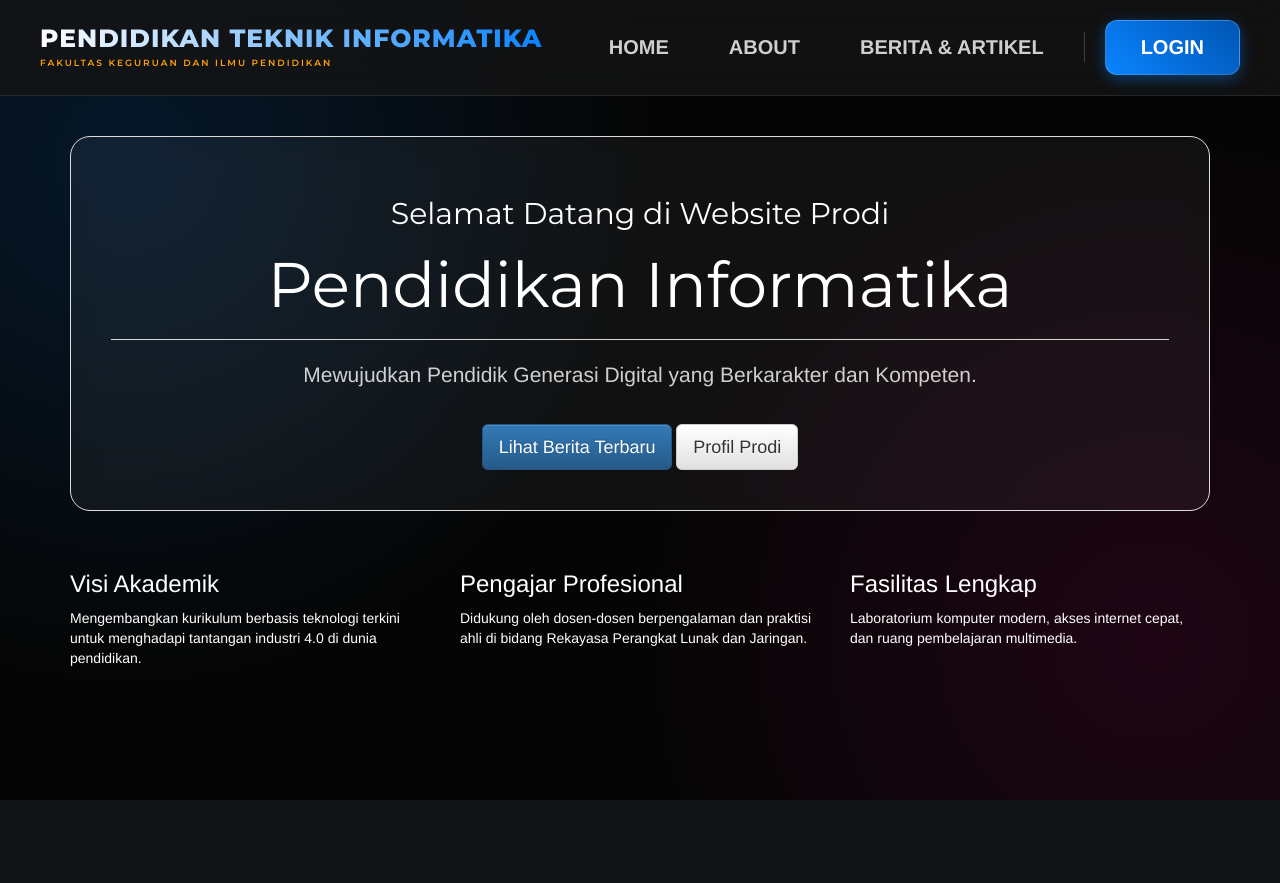
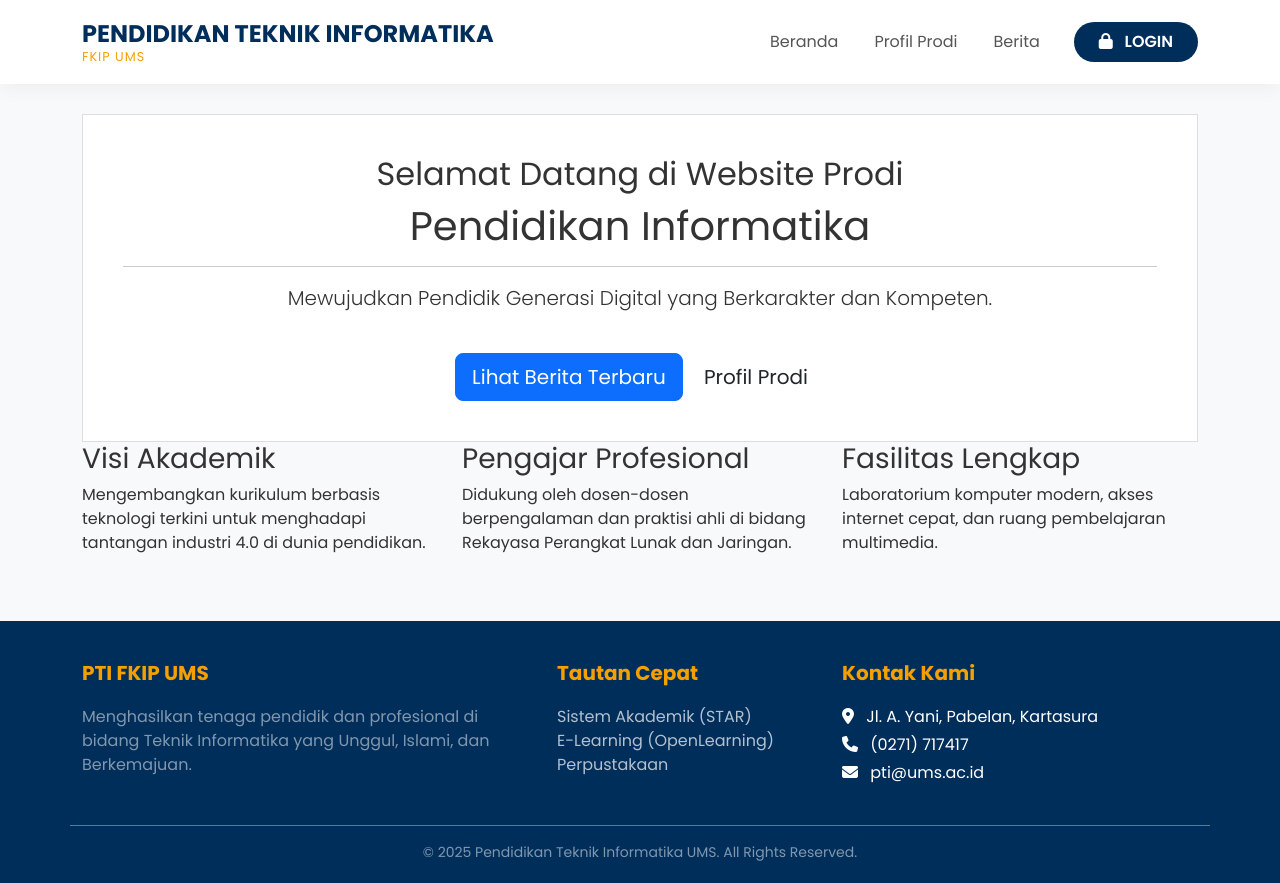
Before and after one commit to dimaswahyuprasetyoo/django-blog, a Django app: page / in a window 1280 px wide. Before the commit the page ends 800 px from the top, so only its background shows below. Run offline with Django 5.2, Linux system fonts and the light colour scheme; some libraries are stand-ins or nearby versions.

Commit message:
Update file static dan blog

```diff
--- a/blog/templates/blog/base.html
+++ b/blog/templates/blog/base.html
@@ -4,158 +4,200 @@
 <head>
     <meta charset="utf-8">
     <meta name="viewport" content="width=device-width, initial-scale=1">
-        <title>Pendidikan Informatika FKIP</title>
+    <title>Pendidikan Teknik Informatika - FKIP UMS</title>
 
-        <link rel="stylesheet" href="//maxcdn.bootstrapcdn.com/bootstrap/3.2.0/css/bootstrap.min.css">
-        <link rel="stylesheet" href="//maxcdn.bootstrapcdn.com/bootstrap/3.2.0/css/bootstrap-theme.min.css">
+    <link href="https://cdn.jsdelivr.net/npm/bootstrap@5.3.0/dist/css/bootstrap.min.css" rel="stylesheet">
 
-        <link href="//fonts.googleapis.com/css?family=Montserrat:wght@400;600;800&display=swap" rel="stylesheet" type="text/css">
-        <link href="//fonts.googleapis.com/css?family=Lobster&subset=latin,latin-ext" rel="stylesheet" type="text/css">
+    <link href="https://fonts.googleapis.com/css2?family=Poppins:wght@300;400;600;700&display=swap" rel="stylesheet">
 
-        <link rel="stylesheet" href="{% static 'css/blog.css' %}">
+    <link rel="stylesheet" href="https://cdnjs.cloudflare.com/ajax/libs/font-awesome/6.4.0/css/all.min.css">
 
     <style>
-            /* Reset Margin Body agar Full Screen */
-            body { margin: 0; padding: 0; }
-
-            /* Penataan Ulang Header agar Rapi */
-            .page-header {
-                display: flex;
-                justify-content: space-between;
-                align-items: center;
-                padding: 20px 40px;
-                margin-top: 0;
-                margin-bottom: 40px;
-                border-bottom: 1px solid rgba(255,255,255,0.1);
+        :root {
+            --ums-blue: #002e5b; /* Biru UMS */
+            --ums-gold: #f4a000; /* Kuning/Emas UMS */
+            --light-bg: #f8f9fa;
         }
 
-            /* Container Kiri (Judul & Fakultas) */
-            .header-branding {
+        body {
+            font-family: 'Poppins', sans-serif;
+            background-color: var(--light-bg);
+            color: #333;
             display: flex;
             flex-direction: column;
+            min-height: 100vh;
         }
 
-            .header-branding h1 {
-                margin: 0;
-                font-size: 1.8rem;
-                font-weight: 800;
-                text-transform: uppercase;
+        /* NAVBAR STYLING */
+        .navbar {
+            background-color: white;
+            box-shadow: 0 4px 20px rgba(0,0,0,0.05);
+            padding: 15px 0;
+        }
+
+        .navbar-brand {
+            font-weight: 700;
+            color: var(--ums-blue) !important;
+            font-size: 1.5rem;
+            line-height: 1.2;
+        }
+
+        .navbar-brand span {
+            display: block;
+            font-size: 0.8rem;
+            color: var(--ums-gold);
+            font-weight: 500;
             letter-spacing: 1px;
         }
 
-            .header-branding h1 a {
-                text-decoration: none;
-                background: linear-gradient(to right, #fff, #0A84FF);
-                -webkit-background-clip: text;
-                -webkit-text-fill-color: transparent;
+        .nav-link {
+            color: #555 !important;
+            font-weight: 500;
+            margin: 0 10px;
+            transition: all 0.3s;
         }
 
-            /* Style Baru untuk Teks Fakultas */
-            .header-subtitle {
-                color: #FF9F0A; /* Warna Oranye FKIP */
-                font-size: 0.9rem;
-                font-weight: 600;
-                text-transform: uppercase;
-                letter-spacing: 2px;
-                margin-top: 5px;
-                font-family: 'Montserrat', sans-serif;
+        .nav-link:hover, .nav-link.active {
+            color: var(--ums-blue) !important;
+            transform: translateY(-2px);
         }
 
-            /* Container Kanan (Menu & Login) */
-            .header-actions {
-                display: flex;
-                align-items: center;
-                gap: 20px;
+        /* BUTTONS */
+        .btn-primary-ums {
+            background-color: var(--ums-blue);
+            color: white;
+            border-radius: 50px;
+            padding: 8px 25px;
+            border: none;
+            font-weight: 600;
+            transition: all 0.3s;
         }
 
-            /* Style Menu (Home, About, Berita) menjadi Tombol/Pill */
-            .nav-pills-glass {
-                display: flex;
-                gap: 20px;
+        .btn-primary-ums:hover {
+            background-color: #004080;
+            transform: scale(1.05);
+            box-shadow: 0 5px 15px rgba(0, 46, 91, 0.3);
+            color: white;
         }
 
-            .nav-pills-glass a {
-                color: rgba(255,255,255,0.8);
-                font-weight: 600;
-                text-decoration: none;
-                padding: 8px 20px;
-                border-radius: 50px;
-                transition: all 0.3s ease;
-                font-size: 2rem;
-                text-transform: uppercase;
+        /* MAIN CONTENT CONTAINER */
+        .main-wrapper {
+            flex: 1;
+            padding-top: 30px;
+            padding-bottom: 50px;
         }
 
-            .nav-pills-glass a:hover {
-                background: rgba(255,255,255,0.1);
-                color: #0A84FF;
-                box-shadow: 0 0 10px rgba(10, 132, 255, 0.3);
+        /* FOOTER */
+        footer {
+            background-color: var(--ums-blue);
+            color: white;
+            padding: 40px 0 20px 0;
+            margin-top: auto;
         }
 
-            /* Style Tombol Login yang Digedekan */
-            .btn-login-big {
-                background: linear-gradient(45deg, #0A84FF, #0055b3);
-                color: white !important;
-                padding: 12px 35px; /* Padding lebih besar */
-                border-radius: 12px;
-                font-weight: bold;
-                font-size: 2rem; /* Ukuran font lebih besar */
-                text-decoration: none;
-                box-shadow: 0 4px 15px rgba(10, 132, 255, 0.4);
-                transition: transform 0.2s;
-                border: 1px solid rgba(255,255,255,0.2);
+        footer h5 {
+            color: var(--ums-gold);
+            font-weight: 700;
+            margin-bottom: 20px;
         }
 
-            .btn-login-big:hover {
-                transform: scale(1.05);
-                box-shadow: 0 6px 20px rgba(10, 132, 255, 0.6);
+        footer a {
+            color: rgba(255,255,255,0.7);
             text-decoration: none;
+            transition: 0.3s;
         }
 
-            /* Style User Info (jika sudah login) */
-            .user-info {
+        footer a:hover {
             color: white;
-                font-size: 2rem;
-                display: flex;
-                align-items: center;
-                gap: 15px;
+            padding-left: 5px;
         }
     </style>
 </head>
+<body>
 
-    <body>
-        <div class="page-header">
+    <nav class="navbar navbar-expand-lg sticky-top">
+        <div class="container">
+            <a class="navbar-brand" href="{% url 'landing_page' %}">
+                PENDIDIKAN TEKNIK INFORMATIKA
+                <span>FKIP UMS</span>
+            </a>
 
-            <div class="header-branding">
-                <h1><a href="{% url 'landing_page' %}">Pendidikan Teknik Informatika</a></h1>
-                <div class="header-subtitle">Fakultas Keguruan dan Ilmu Pendidikan</div>
+            <button class="navbar-toggler" type="button" data-bs-toggle="collapse" data-bs-target="#navbarNav">
+                <span class="navbar-toggler-icon"></span>
+            </button>
+
+            <div class="collapse navbar-collapse justify-content-end" id="navbarNav">
+                <ul class="navbar-nav align-items-center">
+                    <li class="nav-item">
+                        <a class="nav-link" href="{% url 'landing_page' %}">Beranda</a>
+                    </li>
+                    <li class="nav-item">
+                        <a class="nav-link" href="{% url 'about_page' %}">Profil Prodi</a>
+                    </li>
+                    <li class="nav-item">
+                        <a class="nav-link" href="{% url 'post_list' %}">Berita</a>
+                    </li>
+
+                    <li class="nav-item ms-lg-3">
+                        {% if user.is_authenticated %}
+                            <div class="dropdown">
+                                <a class="btn btn-outline-primary dropdown-toggle rounded-pill px-4" href="#" role="button" data-bs-toggle="dropdown">
+                                    <i class="fas fa-user-circle me-1"></i> {{ user.username }}
+                                </a>
+                                <ul class="dropdown-menu dropdown-menu-end shadow border-0">
+                                    <li><a class="dropdown-item" href="{% url 'post_new' %}"><i class="fas fa-plus me-2"></i> Tulis Berita</a></li>
+                                    <li><hr class="dropdown-divider"></li>
+                                    <li><a class="dropdown-item text-danger" href="{% url 'logout' %}"><i class="fas fa-sign-out-alt me-2"></i> Logout</a></li>
+                                </ul>
                             </div>
-
-            <div class="header-actions">
-
-                <nav class="nav-pills-glass">
-                    <a href="{% url 'landing_page' %}">Home</a>
-                    <a href="{% url 'about_page' %}">About</a>
-                    <a href="{% url 'post_list' %}">Berita & Artikel</a>
+                        {% else %}
+                            <a href="{% url 'login' %}" class="btn btn-primary-ums">
+                                <i class="fas fa-lock me-2"></i> LOGIN
+                            </a>
+                        {% endif %}
+                    </li>
+                </ul>
+            </div>
+        </div>
     </nav>
 
-                <div style="width: 1px; height: 30px; background: rgba(255,255,255,0.2);"></div>
-
-                {% if user.is_authenticated %}
-                    <div class="user-info">
-                        <span>Halo, <strong>{{ user.username }}</strong></span>
-                        <a href="{% url 'post_new' %}" class="btn-glass" style="font-size: 0.9rem; padding: 5px 15px; border: 1px solid #fff; border-radius: 20px;">+ New</a>
-                        <a href="{% url 'logout' %}" style="color: #ff4d4d; font-weight: bold;">Log out</a>
-                    </div>
-                {% else %}
-                    <a href="{% url 'login' %}" class="btn-login-big">LOGIN</a>
-                {% endif %}
-
-            </div>
-        </div>
-
+    <div class="main-wrapper">
         <div class="container">
             {% block content %}
             {% endblock %}
         </div>
+    </div>
+
+    <footer>
+        <div class="container">
+            <div class="row">
+                <div class="col-md-5 mb-4">
+                    <h5>PTI FKIP UMS</h5>
+                    <p class="text-white-50">Menghasilkan tenaga pendidik dan profesional di bidang Teknik Informatika yang Unggul, Islami, dan Berkemajuan.</p>
+                </div>
+                <div class="col-md-3 mb-4">
+                    <h5>Tautan Cepat</h5>
+                    <ul class="list-unstyled">
+                        <li><a href="#">Sistem Akademik (STAR)</a></li>
+                        <li><a href="#">E-Learning (OpenLearning)</a></li>
+                        <li><a href="#">Perpustakaan</a></li>
+                    </ul>
+                </div>
+                <div class="col-md-4 mb-4">
+                    <h5>Kontak Kami</h5>
+                    <p class="mb-1"><i class="fas fa-map-marker-alt me-2"></i> Jl. A. Yani, Pabelan, Kartasura</p>
+                    <p class="mb-1"><i class="fas fa-phone me-2"></i> (0271) 717417</p>
+                    <p><i class="fas fa-envelope me-2"></i> pti@ums.ac.id</p>
+                </div>
+            </div>
+            <div class="row pt-3 border-top border-secondary">
+                <div class="col-12 text-center text-white-50 small">
+                    &copy; {% now "Y" %} Pendidikan Teknik Informatika UMS. All Rights Reserved.
+                </div>
+            </div>
+        </div>
+    </footer>
+
+    <script src="https://cdn.jsdelivr.net/npm/bootstrap@5.3.0/dist/js/bootstrap.bundle.min.js"></script>
 </body>
 </html>
```
Lines whose indentation alone changed are shown as unchanged.
